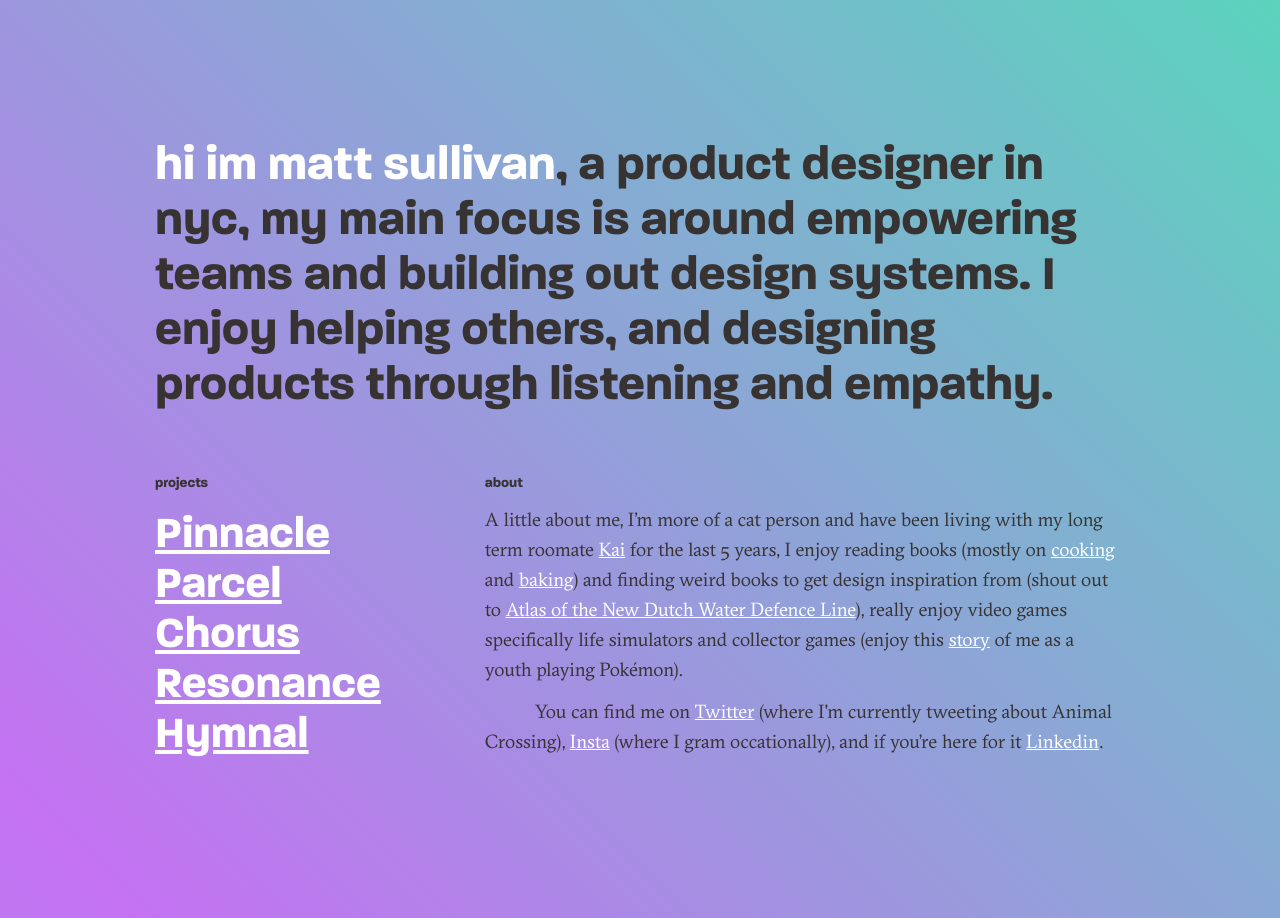
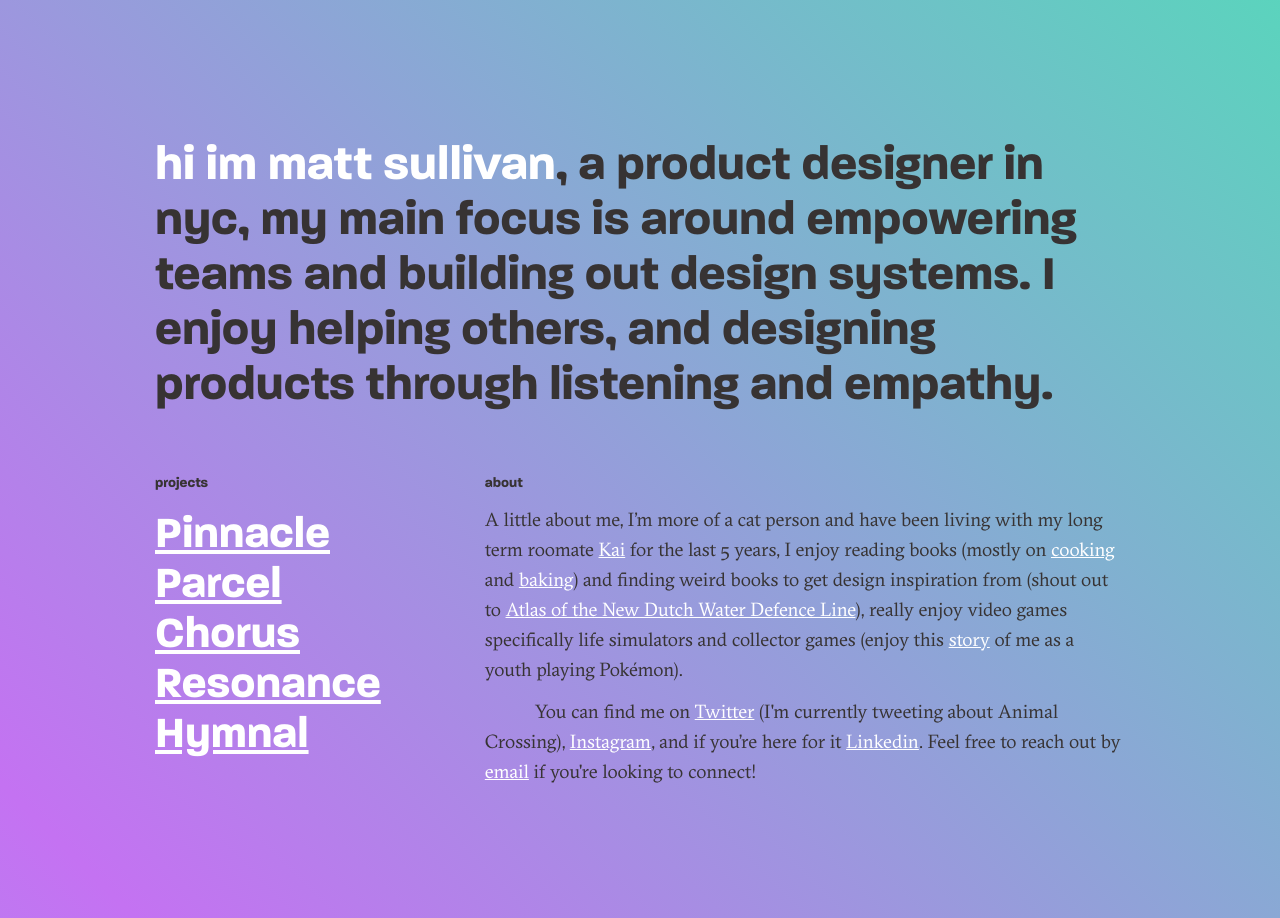
Before and after one commit to mjsxi/website-v4, a Next.js app: page / in a window 1280 px wide. Built offline with nearby package versions, Linux system fonts and the light colour scheme.

Commit message:
added email

```diff
--- a/components/mainPage.js
+++ b/components/mainPage.js
@@ -83,7 +83,7 @@ const MainPage = () => (
       >
         <h2>about</h2>
         <p>A little about me, I’m more of a cat person and have been living with my long term roomate <a target="_blank" href="//instagram.com/uglybabykai/">Kai</a> for the last 5 years, I enjoy reading books (mostly on <a target="_blank" href="//amazon.com/Very-Serious-Cookbook-Contra-Wildair/dp/071487602X">cooking</a> and <a target="_blank" href="https://shop.butterandscotch.com/collections/swag/products/signed-butter-scotch-cookbook">baking</a>) and finding weird books to get design inspiration from (shout out to <a target="_blank" href="//vimeo.com/55449250">Atlas of the New Dutch Water Defence Line</a>), really enjoy video games specifically life simulators and collector games (enjoy this <a target="_blank" href="//polygon.com/2014/8/21/6052553/how-to-catch-every-pokemon">story</a> of me as a youth playing Pokémon).</p>
-        <p>You can find me on <a target="_blank" href="//twitter.com/mjsxi">Twitter</a> (where I'm currently tweeting about Animal Crossing), <a target="_blank" href="//instagram.com/mjsxi/">Insta</a> (where I gram occationally), and if you’re here for it <a target="_blank" href="//linkedin.com/in/matt-sullivan-5455656a/">Linkedin</a>.</p>
+        <p>You can find me on <a target="_blank" href="//twitter.com/mjsxi">Twitter</a> (I'm currently tweeting about Animal Crossing), <a target="_blank" href="//instagram.com/mjsxi/">Instagram</a>, and if you’re here for it <a target="_blank" href="//linkedin.com/in/matt-sullivan-5455656a/">Linkedin</a>. Feel free to reach out by <a href="mailto:msullivanxi@gmail.com">email</a> if you're looking to connect!</p>
       </motion.div>
     </div>
   </div>
```
